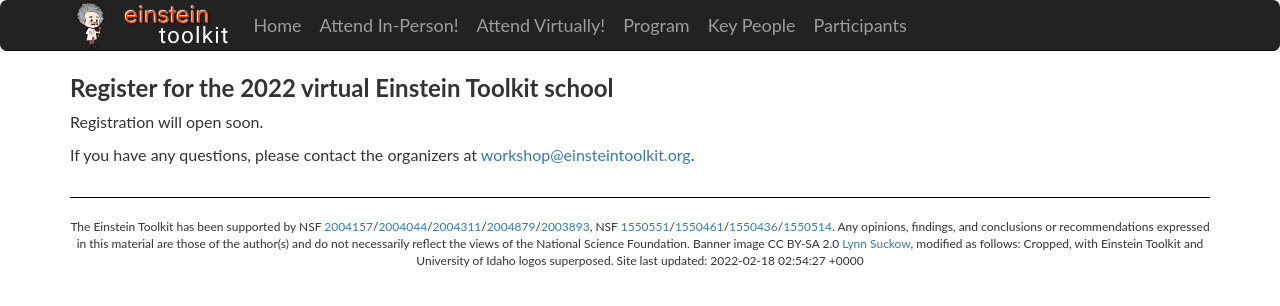
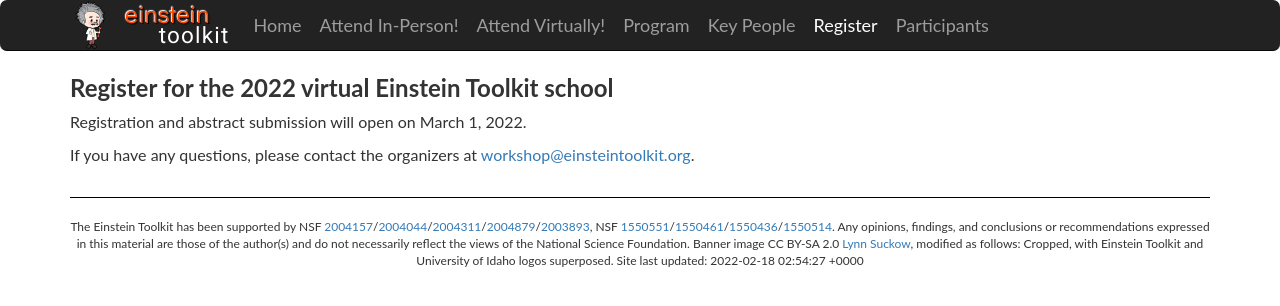
Before and after one commit to EinsteinToolkit/et2022uidaho, a Jekyll site: the page built from register.md, in a window 1280 px wide. Shown: the top 306 px of the page. Built offline with Jekyll 4.4.1, drawn with Linux system fonts in a browser that asks for light colours.

Commit message:
Add register link

```diff
--- a/_includes/navbar.html
+++ b/_includes/navbar.html
@@ -38,8 +38,8 @@ window.onload = function () {
       <li ><a class="main-menu {% if page.url == '/virtual_attendance.html' %}main-menu-active{% endif %}" href="{{base}}/virtual_attendance.html">Attend Virtually!</a></li>
       <li ><a class="main-menu {% if page.url == '/program.html' %}main-menu-active{% endif %}" href="{{base}}/program.html">Program</a></li>
       <li ><a class="main-menu {% if page.url == '/key_people.html' %}main-menu-active{% endif %}" href="{{base}}/key_people.html">Key People</a></li>
+      <li ><a class="main-menu {% if page.url == '/register.html' %}main-menu-active{% endif %}" href="{{base}}/register.html">Register</a></li>
       <li ><a class="main-menu {% if page.url == '/participants.html' %}main-menu-active{% endif %}" href="{{base}}/participants.html">Participants</a></li>
-      <!--<li ><a class="main-menu {% if page.url == '/register.html' %}main-menu-active{% endif %}" href="{{base}}/register.html">Register</a></li>-->
     </ul>
   </div>
   </div>
--- a/register.md
+++ b/register.md
@@ -6,7 +6,7 @@ title: Registration
 <div class="col-xs-12" markdown="1">
 # Register for the 2022 virtual Einstein Toolkit school
 
-Registration will open soon.
+Registration and abstract submission will open on March 1, 2022.
 
 If you have any questions, please contact the organizers at
 [workshop@einsteintoolkit.org](mailto:workshop@einsteintoolkit.org).
```
